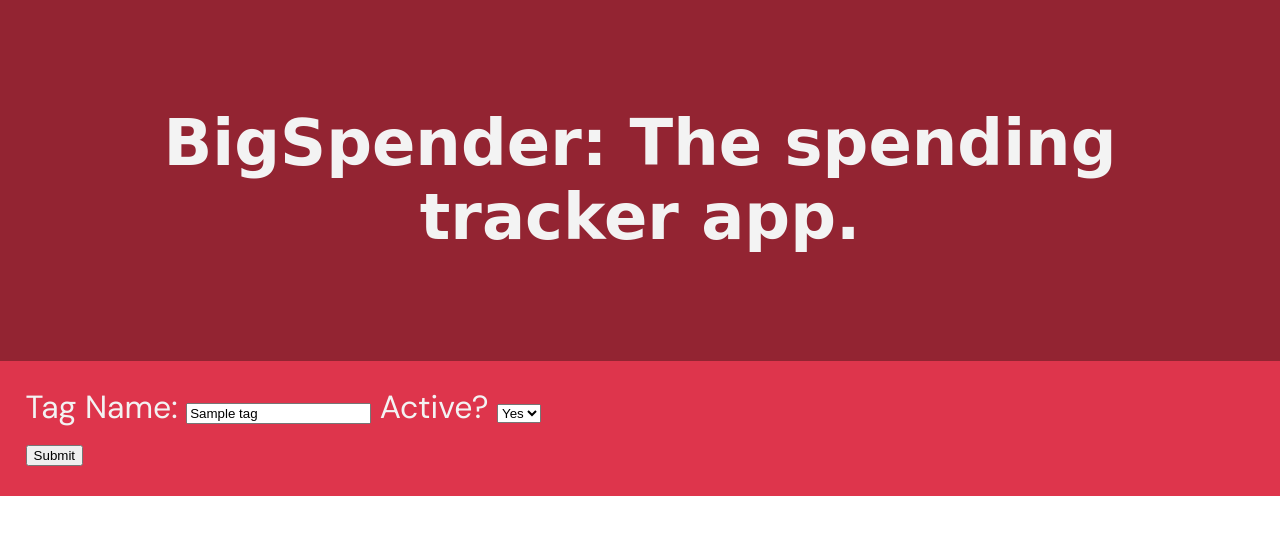
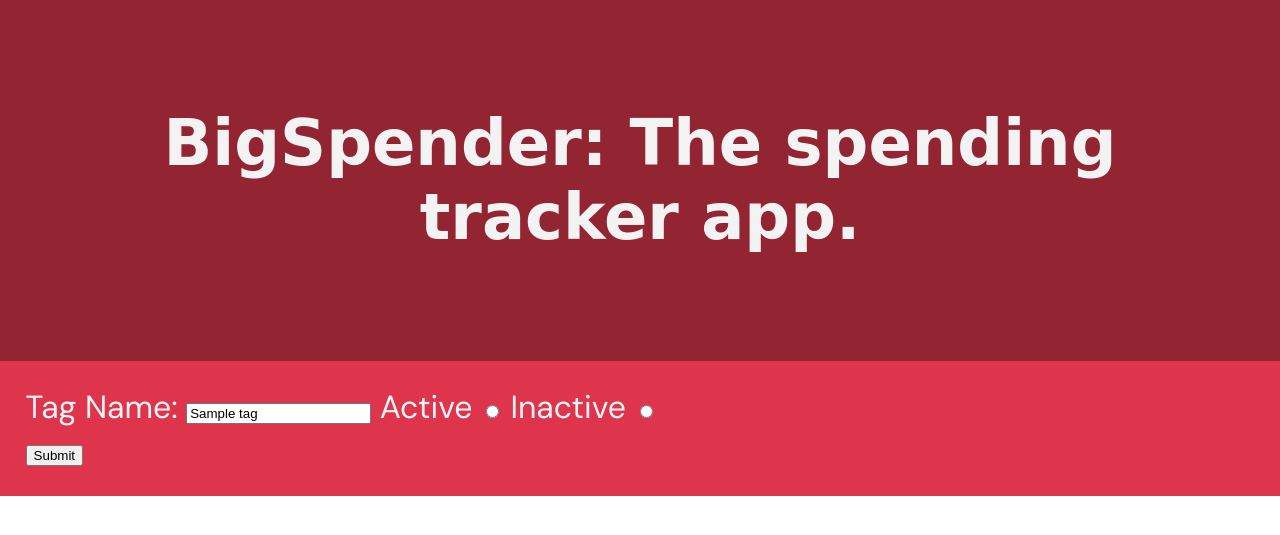
Before and after one commit to abercrombiedj2/spending_tracker_app, a Flask app: page /tags/1/edit_tag in a window 1280 px wide. Shown: the part 51-586 px from the top of the page. Run offline with Flask 2, Linux system fonts and the light colour scheme; a database or web service that is not in the repository returns one stand-in record (values such as "Sample title"); some libraries are stand-ins or nearby versions; some web fonts are replaced.

Commit message:
eighth commit

```diff
--- a/controllers/merchant_controller.py
+++ b/controllers/merchant_controller.py
@@ -28,10 +28,7 @@ def edit_merchant(id):
 @merchants_blueprint.route("/merchants/<id>", methods=['POST'])
 def update_merchant(id):
     name = request.form['merchant_name']
-    if request.form['merchant_active'] == "yes":
-        active = True
-    else:
-        active = False
+    active = request.form['merchant_active']
     merchant = Merchant(name, id, active)
     merchant_repository.update(merchant)
     return redirect("/merchants/view_merchants")
--- a/controllers/tag_controller.py
+++ b/controllers/tag_controller.py
@@ -27,11 +27,8 @@ def edit_tag(id):
 
 @tags_blueprint.route("/tags/<id>", methods=['POST'])
 def update_tag(id):
-    tag_name = request.form['tag_name']
-    if request.form['tag_active'] == 'yes':
-        active = True
-    else:
-        active = False
-    tag = Tag(tag_name, id, active)
+    name = request.form['tag_name']
+    active = request.form['tag_active']
+    tag = Tag(name, id, active)
     tag_repository.update(tag)
     return redirect("/tags/view_tags")
--- a/static/style.css
+++ b/static/style.css
@@ -43,3 +43,7 @@ body {
     font-size: 2em;
     color: #F3F3F3;
 }
+
+input[type=text] {
+
+}
--- a/templates/tags/edit_tag.html
+++ b/templates/tags/edit_tag.html
@@ -5,11 +5,10 @@
     <div>
         <label for="tag_name">Tag Name:</label>
         <input type="text" id="tag_name" name="tag_name" value="{{tag.name}}">
-        <label for="merchant_active">Active?</label>
-        <select id="tag_active" name="tag_active">
-        <option value="yes">Yes</option>
-        <option value="no">No</option>
-        </select>
+        <label for="tag_active">Active</label>
+        <input type="radio" name="tag_active" id="active" value="true">
+        <label for="merchant_active">Inactive</label>
+        <input type="radio" name="tag_active" id="inactive" value="false">
     </div>
         <input type="submit">
 </form>
```
Also changed, not shown: templates/merchants/edit_merchant.html (+4 -5 lines).
